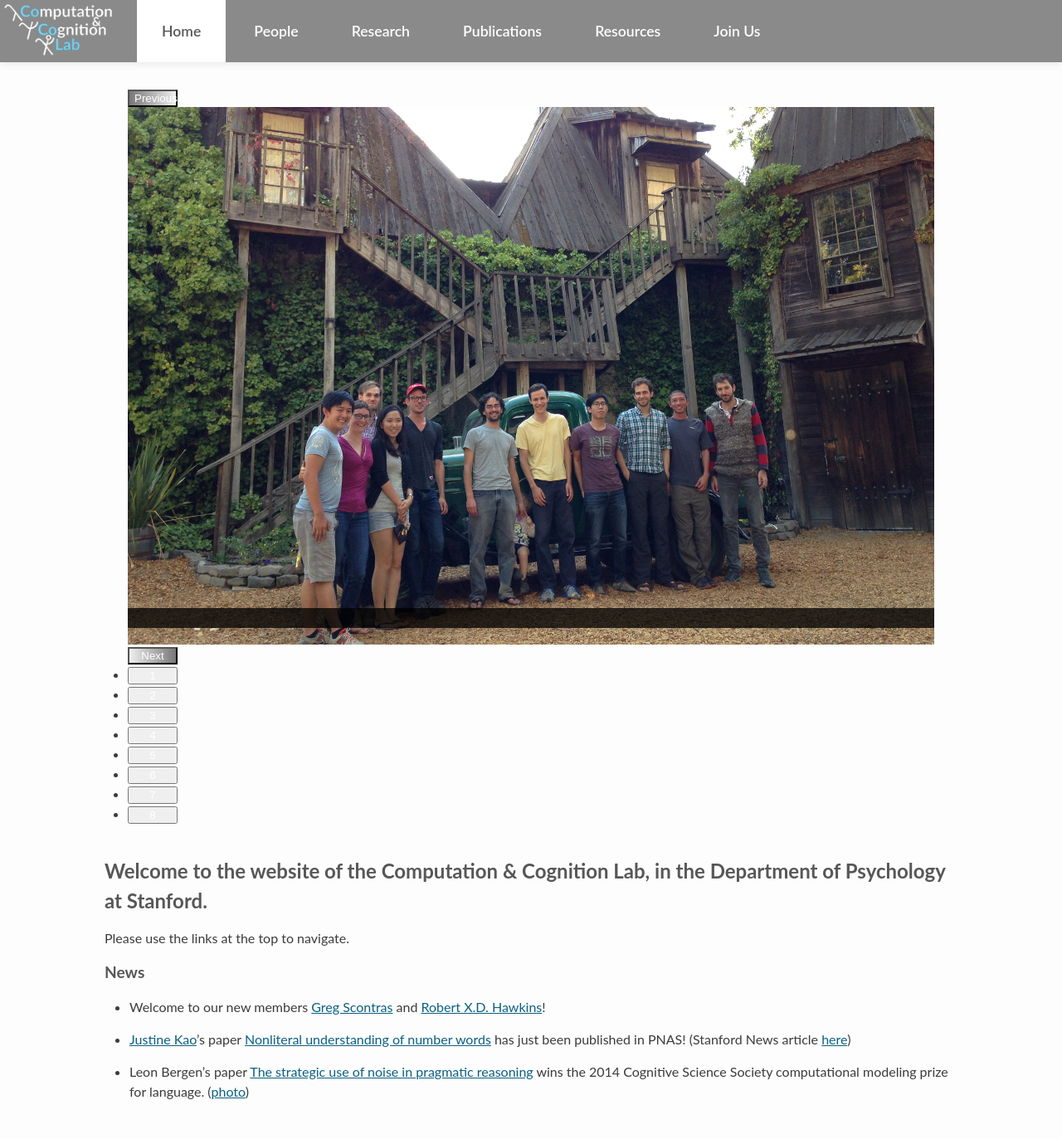
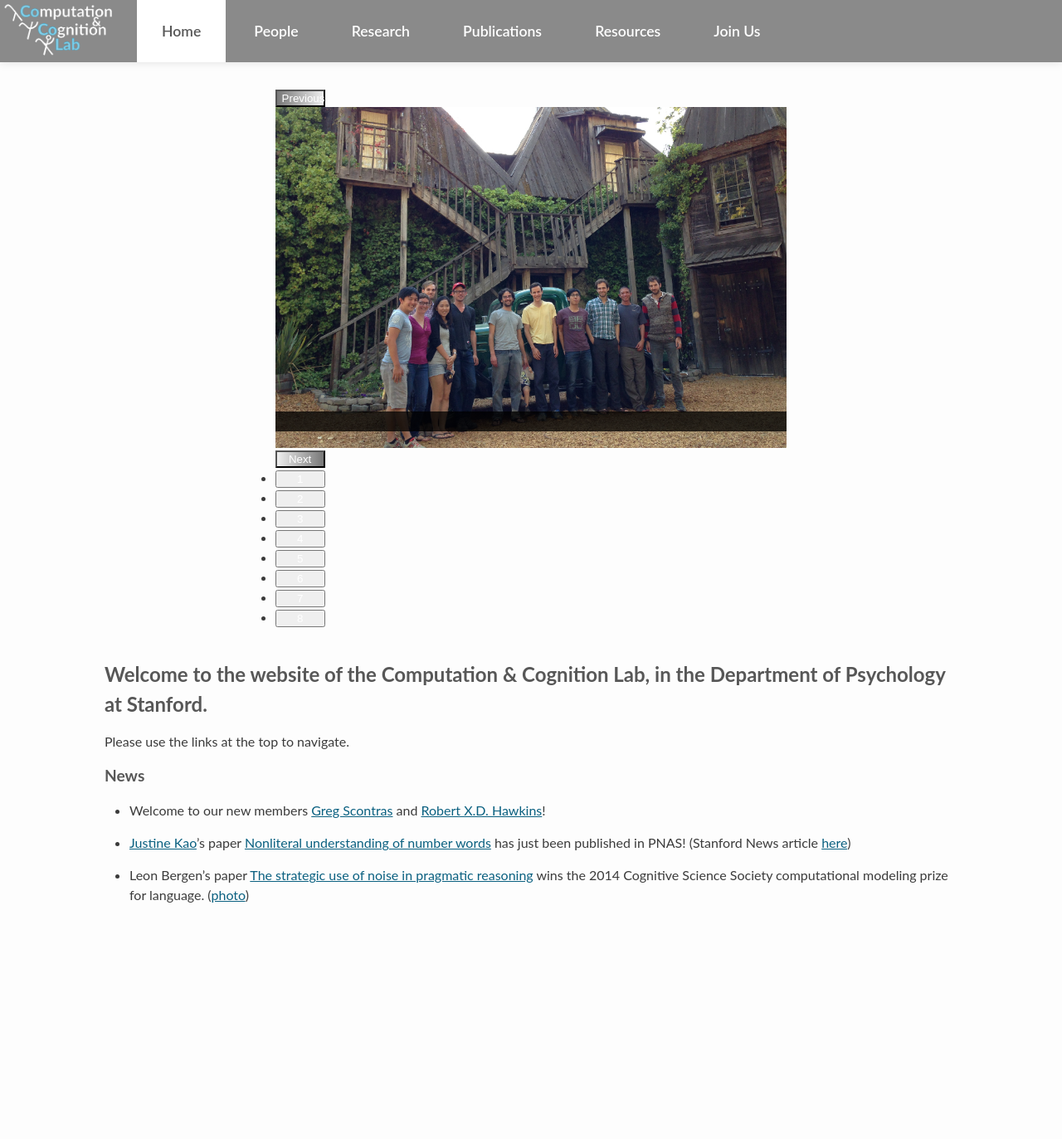
Before and after one commit to stanford-cocolab/cocolab.stanford.edu, a Jekyll site: the page built from 00-index.md, in a window 1280 px wide. Shown: the whole page at 83% size. Built offline with Jekyll 4.4.1, drawn with Linux system fonts in a browser that asks for light colours; nearby versions of some CDN libraries; Markdown is read by kramdown in place of the engine named in the settings; after the commit the page ends 1136 px from its top, so only the background shows below that.

Commit message:
make image smaller on homepage

```diff
--- a/css/main.scss
+++ b/css/main.scss
@@ -97,12 +97,12 @@ $logo-width:		130px;;
 }
 
 .main_carousel {
-    width: 70%;
-    @media screen and (min-width: 1263px) {
+    width: 60%;
+    @include media-query($on-palm) {
+        width: 80%;
+    }
+    @media screen and (min-width: 1905px) {
         width: 972px;
-    }
-    @media screen and (max-width: 469px) {
-        width: 244px;
     }
     margin: auto auto;
 
```
